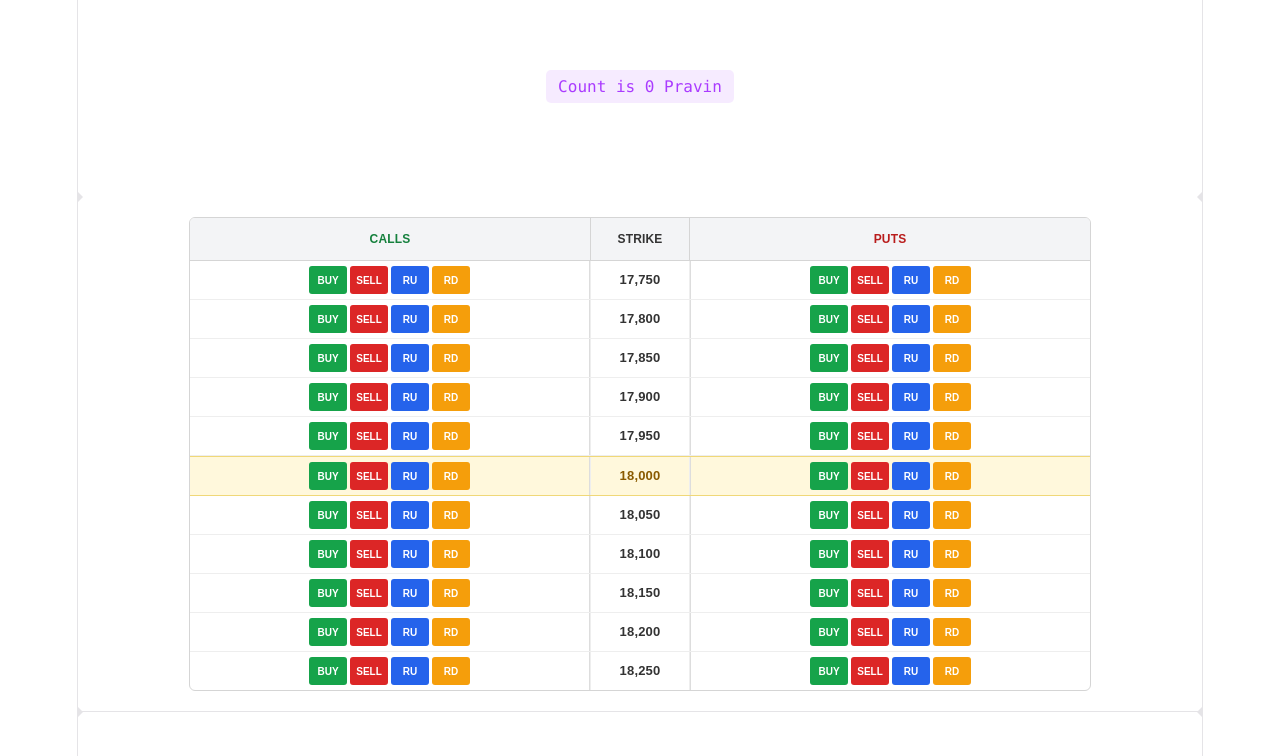
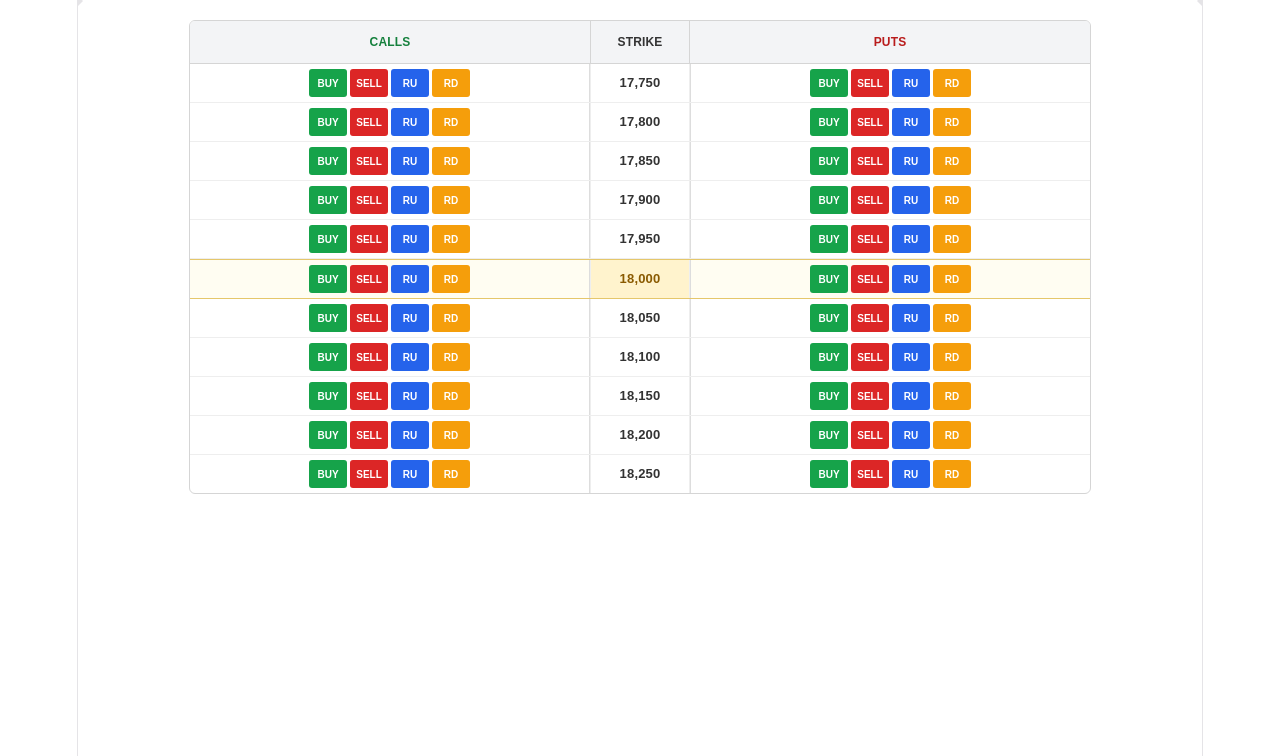
Before and after one commit to pravin-git/order-puncher, a React (Vite) app: page / in a window 1280 px wide. Shown: the top 756 px of the page. Built offline with nearby package versions, Linux system fonts and the light colour scheme.

Commit message:
atm strike

```diff
--- a/src/App.jsx
+++ b/src/App.jsx
@@ -3,7 +3,6 @@ import OptionChainMatrix from './OptionChainMatrix'
 import './App.css'
 
 function App() {
-  const [count, setCount] = useState(0)
 
   const handleOptionAction = (payload) => {
     console.log("Action received:", payload);
@@ -11,15 +10,6 @@ function App() {
 
   return (
     <>
-      <section id="center">
-        <button
-          type="button"
-          className="counter"
-          onClick={() => setCount((count) => count + 1)}
-        >
-          Count is {count} Pravin
-        </button>
-      </section>
 
       <div className="ticks"></div>
       <OptionChainMatrix
@@ -29,9 +19,6 @@ function App() {
         onAction={handleOptionAction}
       />
 
-
-      <div className="ticks"></div>
-      <section id="spacer"></section>
     </>
   )
 }
--- a/src/OptionChainMatrix.css
+++ b/src/OptionChainMatrix.css
@@ -1,8 +1,11 @@
+
+/* =========================================
+   OPTION CHAIN CONTAINER
+========================================= */
 
 .option-chain {
   width: 100%;
   max-width: 900px;
-
   margin: 20px auto;
 
   font-family: Arial, sans-serif;
@@ -10,11 +13,11 @@
 
   border: 1px solid #d5d5d5;
   border-radius: 6px;
-
   overflow: hidden;
 
-  background: #ffffff;
+  background-color: #ffffff;
 }
+
 
 /* =========================================
    HEADER
@@ -28,7 +31,7 @@
     100px
     1fr;
 
-  background: #f3f4f6;
+  background-color: #f3f4f6;
 
   border-bottom: 1px solid #d5d5d5;
 }
@@ -47,18 +50,19 @@
 }
 
 .strike-header {
+  color: #333333;
+
   border-left: 1px solid #d5d5d5;
   border-right: 1px solid #d5d5d5;
-
-  color: #333333;
 }
 
 .puts-header {
   color: #b91c1c;
 }
 
+
 /* =========================================
-   ROW
+   OPTION ROW
 ========================================= */
 
 .option-row {
@@ -72,30 +76,61 @@
   min-height: 38px;
 
   border-bottom: 1px solid #eeeeee;
+
+  transition: background-color 0.15s ease;
 }
 
 .option-row:last-child {
   border-bottom: none;
 }
 
+
+/* =========================================
+   NORMAL ROW HOVER
+========================================= */
+
+/*
+   Highlight the COMPLETE row when
+   mouse enters the row.
+*/
+
 .option-row:hover {
-  background: #fafafa;
+  background-color: #dbeafe !important;
 }
+
+/*
+   The child elements have their own backgrounds,
+   so explicitly apply the hover color to them too.
+*/
+
+.option-row:hover .actions,
+.option-row:hover .strike-price {
+  background-color: #dbeafe !important;
+}
+
 
 /* =========================================
    ATM ROW
 ========================================= */
 
 .atm-row {
-  background: #fff8dc;
+  background-color: #fffdf2;
 
-  border-top: 1px solid #f0d878;
-  border-bottom: 1px solid #f0d878;
+  border-top: 1px solid #e5c76b;
+  border-bottom: 1px solid #e5c76b;
 }
 
-.atm-row:hover {
-  background: #fff4c4;
+
+/* =========================================
+   ATM ROW HOVER
+========================================= */
+
+.atm-row:hover,
+.atm-row:hover .actions,
+.atm-row:hover .strike-price {
+  background-color: #bfdbfe !important;
 }
+
 
 /* =========================================
    ACTION CONTAINER
@@ -110,6 +145,8 @@
   gap: 3px;
 
   padding: 4px 6px;
+
+  background-color: transparent;
 }
 
 .call-actions {
@@ -120,8 +157,9 @@
   border-left: 1px solid #dddddd;
 }
 
+
 /* =========================================
-   STRIKE
+   STRIKE PRICE
 ========================================= */
 
 .strike-price {
@@ -129,6 +167,8 @@
 
   align-items: center;
   justify-content: center;
+
+  background-color: transparent;
 
   border-left: 1px solid #eeeeee;
   border-right: 1px solid #eeeeee;
@@ -139,13 +179,22 @@
   color: #333333;
 }
 
+
+/* =========================================
+   ATM STRIKE
+========================================= */
+
 .atm-row .strike-price {
+  background-color: #fff3cd;
+
+  color: #8a5a00;
+
   font-weight: 700;
-  color: #8a5a00;
 }
 
+
 /* =========================================
-   BUTTON
+   ACTION BUTTON
 ========================================= */
 
 .action-button {
@@ -169,33 +218,41 @@
     transform 0.1s ease;
 }
 
+
+/* Button hover */
+
 .action-button:hover {
   opacity: 0.85;
 }
 
+
+/* Button click */
+
 .action-button:active {
   transform: scale(0.95);
 }
+
 
 /* =========================================
    ACTION COLORS
 ========================================= */
 
 .buy {
-  background: #16a34a;
+  background-color: #16a34a;
 }
 
 .sell {
-  background: #dc2626;
+  background-color: #dc2626;
 }
 
 .roll-up {
-  background: #2563eb;
+  background-color: #2563eb;
 }
 
 .roll-down {
-  background: #f59e0b;
+  background-color: #f59e0b;
 }
+
 
 /* =========================================
    RESPONSIVE
```
